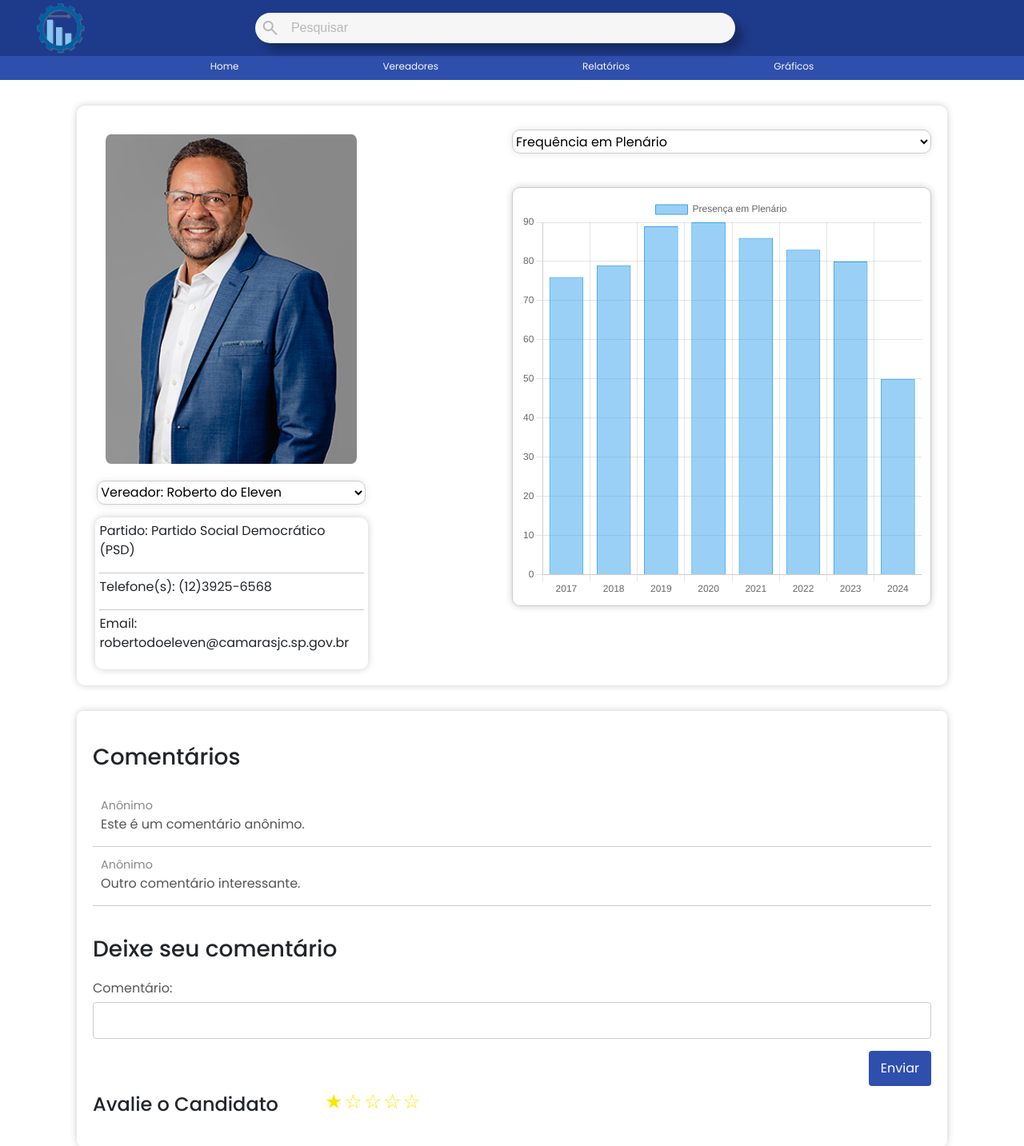
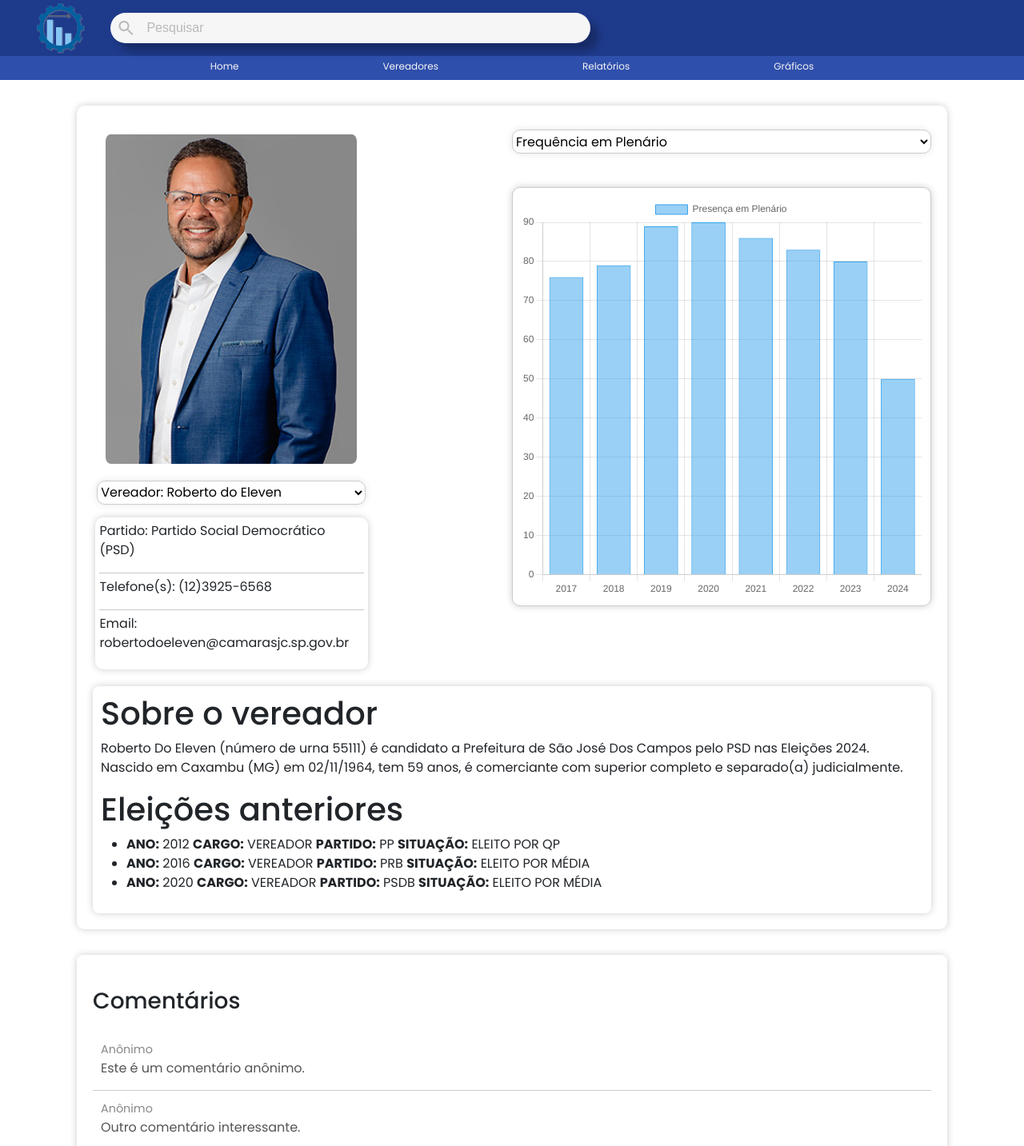
Before and after one commit to Draco-Imperium/API_FATEC1, a Flask app: page /vereadores_perfil in a window 1280 px wide. Shown: the top 1433 px of the page at 80% size. Run offline with Flask 3, Linux system fonts and the light colour scheme; some libraries are stand-ins or nearby versions.

Commit message:
Update página perfil individual

```diff
--- a/app/static/css/foot-head-style.css
+++ b/app/static/css/foot-head-style.css
@@ -6,9 +6,6 @@ flex: 1;
 min-height: 10vh;
 flex: unset
 }
-/* main {
-    min-height: 100vh;
-} */
 
 *{
     font-family: 'Poppins', sans-serif;
@@ -23,7 +20,7 @@ flex: unset
     align-items: center;
     background-color: #1E3A8A;
     padding: 0% 3%;
-    gap: 15%;
+    /* gap: 20%; */
 }
 
 .header>a {
--- a/app/static/css/vereadores_perfil.css
+++ b/app/static/css/vereadores_perfil.css
@@ -54,10 +54,20 @@ body{
     padding: 1%;
     margin-left: 0.6%;
 }
+/* section sobre o verador */
+.sobre-vereador{
+    grid-column: 1/3;
+    margin-top: 2%;
+    background-color: rgb(255, 255, 255);
+    border-radius: 8px;
+    box-shadow: 0 0 10px rgba(0, 0, 0, 0.2);
+    padding: 10px;
+}
+
 /* Comentários */
 .comentários{
     display: grid;
-    background-color: white;
+    background-color: rgb(255, 255, 255);
     padding: 20px;
     border-radius: 8px;
     box-shadow: 0 0 10px rgba(0, 0, 0, 0.2);
--- a/app/templates/proposta.html
+++ b/app/templates/proposta.html
@@ -58,7 +58,7 @@
         <section class="funcionalidades">
             <h2>Funcionalidades do Site</h2>
             <ul>
-                <li>Perfil Individual de Cada Vereador: Contendo as informações listadas acima, além de dadps biográficos e histórico político.</li>
+                <li>Perfil Individual de Cada Vereador: Contendo as informações listadas acima, além de dados biográficos e histórico político.</li>
                 <li>Busca e Filtros: Ferramentas que permitam buscar vereadores por nome, partido, ou atuação em temas
                     específicos.</li>
                 <li>Painel de Estatísticas: Visualizações gráficas que mostrem a atuação geral da câmara, comparando o
--- a/app/templates/vereadores_perfil.html
+++ b/app/templates/vereadores_perfil.html
@@ -39,6 +39,16 @@
             </article>
             <script src="https://cdn.jsdelivr.net/npm/chart.js"></script>
             <script src="../static/javascript/perfil.js"></script>
+        </section>
+        <section class="sobre-vereador">
+            <h1>Sobre o vereador</h1>
+            <p>Roberto Do Eleven (número de urna 55111) é candidato a Prefeitura de São José Dos Campos pelo PSD nas Eleições 2024. Nascido em Caxambu (MG) em 02/11/1964, tem 59 anos, é comerciante com superior completo e separado(a) judicialmente.</p>
+            <h1>Eleições anteriores</h1>
+            <ul>
+                <li><strong>ANO:</strong> 2012 <strong>CARGO:</strong> VEREADOR <strong>PARTIDO:</strong> PP <strong>SITUAÇÃO:</strong> ELEITO POR QP </li>
+                <li><strong>ANO:</strong> 2016 <strong>CARGO:</strong> VEREADOR <strong>PARTIDO:</strong> PRB <strong>SITUAÇÃO:</strong> ELEITO POR MÉDIA </li>
+                <li><strong>ANO:</strong> 2020 <strong>CARGO:</strong> VEREADOR <strong>PARTIDO:</strong> PSDB <strong>SITUAÇÃO:</strong> ELEITO POR MÉDIA </li>
+            </ul>
         </section>
     </section>
     <section class="comentários">
```
